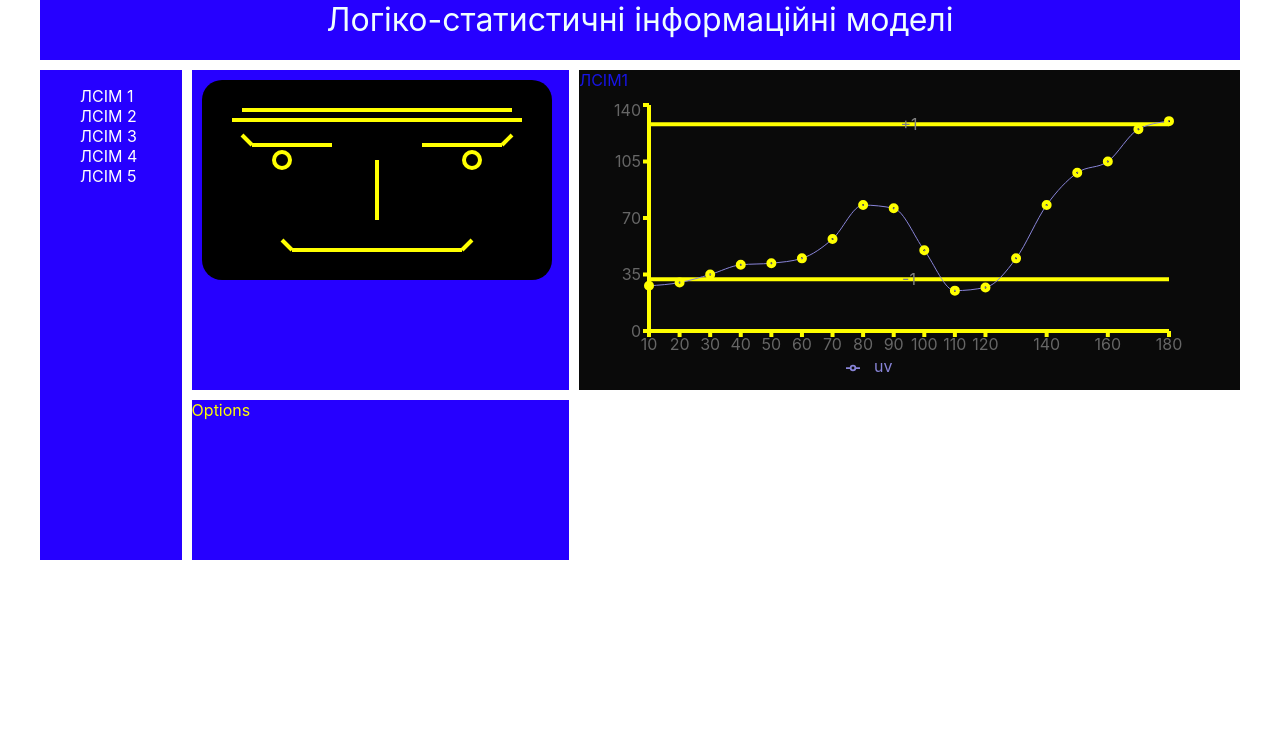
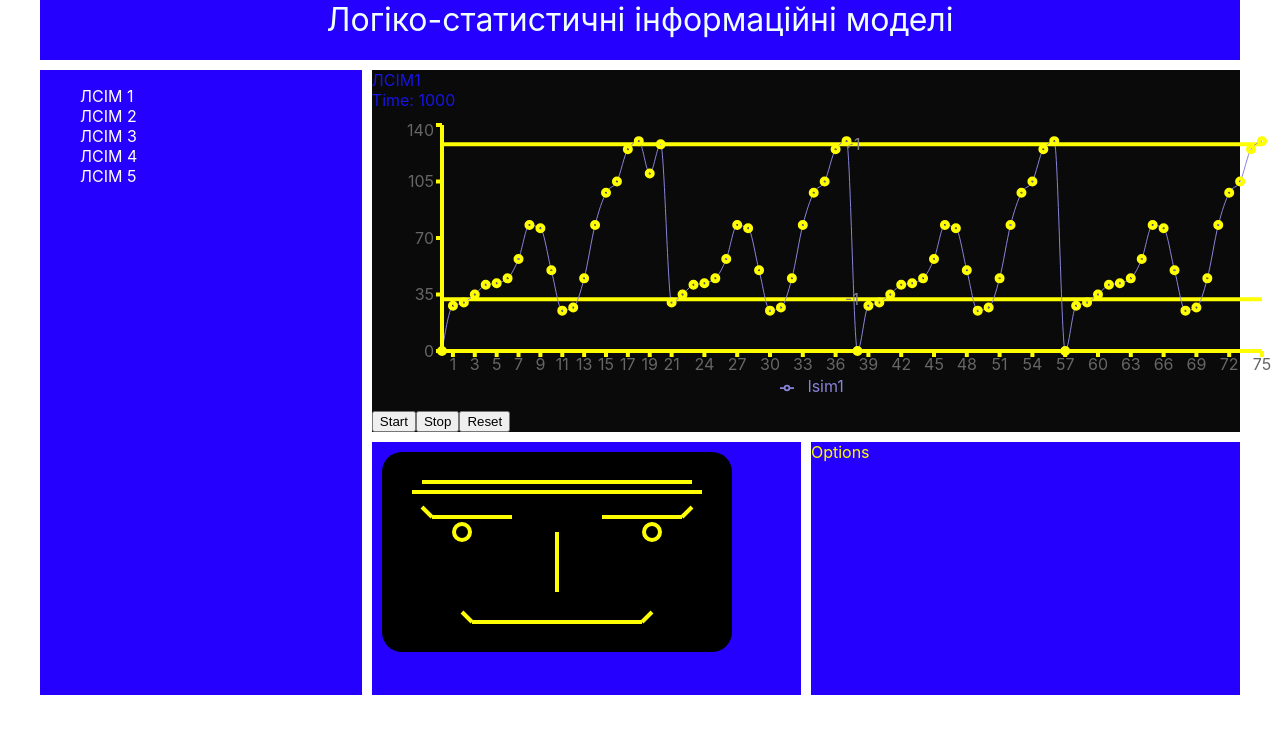
Before and after one commit to vetal0352/lsim, a React (Create React App) app: page / in a window 1280 px wide. Shown: the top 734 px of the page. Built offline with nearby package versions, Linux system fonts and the light colour scheme.

Commit message:
2021-05-09 store.js changed

```diff
--- a/package.json
+++ b/package.json
@@ -11,6 +11,7 @@
     "react-router-dom": "^5.2.0",
     "react-scripts": "4.0.1",
     "recharts": "^2.0.4",
+    "redux": "^4.0.5",
     "web-vitals": "^0.2.4"
   },
   "scripts": {
--- a/src/App.css
+++ b/src/App.css
@@ -4,10 +4,10 @@
   display: grid;
   grid-template-areas:
   "h h h"
-  "n s g"
-  "n o g";
-  grid-template-rows: 60px 2fr 1fr;
-  grid-template-columns: 1.5fr 4fr 7fr;
+  "n g g"
+  "n s o";
+  grid-template-rows: 60px 2fr 1.4fr;
+  grid-template-columns: 3fr 4fr 4fr;
   grid-gap: 10px;
   color: azure;
 }
--- a/src/App.js
+++ b/src/App.js
@@ -11,6 +11,7 @@ import GraphicLSIM3 from './components/graphic3/GraphicLSIM3';
 import GraphicLSIM4 from './components/graphic4/GraphicLSIM4';
 import GraphicLSIM5 from './components/graphic5/GraphicLSIM5';
 import { BrowserRouter, Route } from 'react-router-dom';
+import styles from "./components/graphic3/GraphicLSIM3.module.css"
 
 const App = () => {
   return (
@@ -18,9 +19,7 @@ const App = () => {
       <div className="app-wrapper">
         <Header />
         <Navigation />
-        <Smile />
-        <Options />
-        <div>
+        <div className={styles.graphic}>
           <Route exact path="/" render={() => <GraphicLSIM1 />} />
           <Route exact path="/lsim1" component={GraphicLSIM1} />
           <Route exact path="/lsim2" component={GraphicLSIM2} />
@@ -28,6 +27,8 @@ const App = () => {
           <Route exact path="/lsim4" component={GraphicLSIM4} />
           <Route exact path="/lsim5" component={GraphicLSIM5} />
         </div>
+        <Smile />
+        <Options />
       </div>
     </BrowserRouter>
   );
--- a/src/components/graphic1/GraphicLSIM1.jsx
+++ b/src/components/graphic1/GraphicLSIM1.jsx
@@ -1,33 +1,17 @@
 import React from 'react';
-import { LineChart, Line, CartesianGrid, XAxis, YAxis, Tooltip, Legend, ReferenceLine } from 'recharts';
+import { LineChart, Line, XAxis, YAxis, Tooltip, Legend, ReferenceLine } from 'recharts';
 import styles from "./GraphicLSIM1.module.css"
+import store from "../../store/store";
 
-const data = [
-  { name: '10', uv: 28 },
-  { name: '20', uv: 30 },
-  { name: '30', uv: 35 },
-  { name: '40', uv: 41 },
-  { name: '50', uv: 42 },
-  { name: '60', uv: 45 },
-  { name: '70', uv: 57 },
-  { name: '80', uv: 78 },
-  { name: '90', uv: 76 },
-  { name: '100', uv: 50 },
-  { name: '110', uv: 25 },
-  { name: '120', uv: 27 },
-  { name: '130', uv: 45 },
-  { name: '140', uv: 78 },
-  { name: '150', uv: 98 },
-  { name: '160', uv: 105 },
-  { name: '170', uv: 125 },
-  { name: '180', uv: 130 }
-];
+const ELAPSED_TIME = 1000
+const restrictHigh = 128
+const restrictLow = 32
 
 const renderLineChart = (
-  <LineChart width={600} height={300} data={data} margin={{ top: 5, right: 20, bottom: 5, left: 0 }}>
-    <ReferenceLine y={32} label="-1" stroke="red" />
-    <ReferenceLine y={128} label="+1" stroke="red" />
-    <Line type="monotone" dataKey="uv" stroke="#8884d8" />
+  <LineChart width={900} height={300} data={store.getState().data} margin={{ top: 5, right: 20, bottom: 5, left: 0 }}>
+      <ReferenceLine y={restrictLow} label="-1" stroke="red" />
+      <ReferenceLine y={restrictHigh} label="+1" stroke="red" />
+      <Line type="monotone" dataKey="lsim1" stroke="#8884d8" />
       <XAxis dataKey="name" />
       <YAxis />
       <Tooltip />
@@ -35,13 +19,33 @@ const renderLineChart = (
   </LineChart>
 );
 
-const Graphic = () => {
+class Graphic extends React.Component {
+
+  componentDidMount() {
+    this.interval = setInterval(this.forceUpdate.bind(this), ELAPSED_TIME);
+  }
+
+  componentWillUnmount() {
+    clearInterval(this.interval);
+  }
+  render() {
+    //const { baseTime, startedAt, stoppedAt } = this.props;
+
     return (
       <div className={styles.graphic}>
         ЛСІМ1
+        <div>Time: {ELAPSED_TIME}</div>
+        <div>
           {renderLineChart}
+        </div>
+        <div>
+          <button onClick={() => this.props.startShift(ELAPSED_TIME)}>Start</button>
+          <button onClick={() => this.props.stopShift()}>Stop</button>
+          <button onClick={() => this.props.resetShift()}>Reset</button>
+        </div>
       </div>
     );
   }
+}
 
 export default Graphic;
--- a/src/components/graphic2/GraphicLSIM2.jsx
+++ b/src/components/graphic2/GraphicLSIM2.jsx
@@ -32,4 +32,4 @@ const Graphic = () => {
     );
   }
 
-  export default Graphic;
+export default Graphic;
--- a/src/components/graphic2/GraphicLSIM2.module.css
+++ b/src/components/graphic2/GraphicLSIM2.module.css
@@ -1,5 +1,5 @@
 .graphic {
-    grid-area: g;
+    grid-area: g g;
     background-color: rgb(223, 245, 143);
     color: yellow;
 }
--- /dev/null
+++ b/src/store/store.js
@@ -0,0 +1,119 @@
+
+import {createStore} from 'redux';
+
+//export const actionShift = "actionShift";
+
+const vals = [
+    { name: '0', lsim1: 0 },
+    { name: '1', lsim1: 28 },
+    { name: '2', lsim1: 30 },
+    { name: '3', lsim1: 35 },
+    { name: '4', lsim1: 41 },
+    { name: '5', lsim1: 42 },
+    { name: '6', lsim1: 45 },
+    { name: '7', lsim1: 57 },
+    { name: '8', lsim1: 78 },
+    { name: '9', lsim1: 76 },
+    { name: '10', lsim1: 50 },
+    { name: '11', lsim1: 25 },
+    { name: '12', lsim1: 27 },
+    { name: '13', lsim1: 45 },
+    { name: '14', lsim1: 78 },
+    { name: '15', lsim1: 98 },
+    { name: '16', lsim1: 105 },
+    { name: '17', lsim1: 125 },
+    { name: '18', lsim1: 130 },
+    { name: '19', lsim1: 110 },
+    { name: '20', lsim1: 128 },
+    { name: '21', lsim1: 30 },
+    { name: '22', lsim1: 35 },
+    { name: '23', lsim1: 41 },
+    { name: '24', lsim1: 42 },
+    { name: '25', lsim1: 45 },
+    { name: '26', lsim1: 57 },
+    { name: '27', lsim1: 78 },
+    { name: '28', lsim1: 76 },
+    { name: '29', lsim1: 50 },
+    { name: '30', lsim1: 25 },
+    { name: '31', lsim1: 27 },
+    { name: '32', lsim1: 45 },
+    { name: '33', lsim1: 78 },
+    { name: '34', lsim1: 98 },
+    { name: '35', lsim1: 105 },
+    { name: '36', lsim1: 125 },
+    { name: '37', lsim1: 130 },
+    { name: '38', lsim1: 0 },
+    { name: '39', lsim1: 28 },
+    { name: '40', lsim1: 30 },
+    { name: '41', lsim1: 35 },
+    { name: '42', lsim1: 41 },
+    { name: '43', lsim1: 42 },
+    { name: '44', lsim1: 45 },
+    { name: '45', lsim1: 57 },
+    { name: '46', lsim1: 78 },
+    { name: '47', lsim1: 76 },
+    { name: '48', lsim1: 50 },
+    { name: '49', lsim1: 25 },
+    { name: '50', lsim1: 27 },
+    { name: '51', lsim1: 45 },
+    { name: '52', lsim1: 78 },
+    { name: '53', lsim1: 98 },
+    { name: '54', lsim1: 105 },
+    { name: '55', lsim1: 125 },
+    { name: '56', lsim1: 130 },
+    { name: '57', lsim1: 0 },
+    { name: '58', lsim1: 28 },
+    { name: '59', lsim1: 30 },
+    { name: '60', lsim1: 35 },
+    { name: '61', lsim1: 41 },
+    { name: '62', lsim1: 42 },
+    { name: '63', lsim1: 45 },
+    { name: '64', lsim1: 57 },
+    { name: '65', lsim1: 78 },
+    { name: '66', lsim1: 76 },
+    { name: '67', lsim1: 50 },
+    { name: '68', lsim1: 25 },
+    { name: '69', lsim1: 27 },
+    { name: '70', lsim1: 45 },
+    { name: '71', lsim1: 78 },
+    { name: '72', lsim1: 98 },
+    { name: '73', lsim1: 105 },
+    { name: '74', lsim1: 125 },
+    { name: '75', lsim1: 130 }
+];
+
+let initialState = {
+    data: vals,
+    intervalId: undefined
+}
+
+// modelling actions
+
+const START_SHIFT = "START_SHIFT"
+const START_SHIFT_AUTOMATIC = "START_SHIFT_AUTOMATIC"
+const STOP_SHIFT = "STOP_SHIFT"
+
+export const acStart = () => ({type: START_SHIFT})
+export const acStartAutomatic = (intervalId) => ({type: START_SHIFT_AUTOMATIC, intervalId})
+export const acStop = () => ({type: STOP_SHIFT})
+
+
+const mainReducer = (state = initialState, action) => {
+    switch (action.type) {
+        case START_SHIFT:
+          let newData = [...state.data]
+          newData.unshift(newData.pop())
+          return Object.assign({}, state, { data: newData })
+        case START_SHIFT_AUTOMATIC:
+          return Object.assign({}, state, { intervalId: action.intervalId })
+        case STOP_SHIFT:
+          clearInterval(state.intervalId);
+          return Object.assign({}, state, { intervalId: undefined })
+        default:
+          return state
+    }
+}
+
+let store = createStore(mainReducer)
+
+export default store
```
Also changed, not shown: 2 other files (tests, documents, lock files or other folders). Lines whose indentation alone changed are shown as unchanged.
